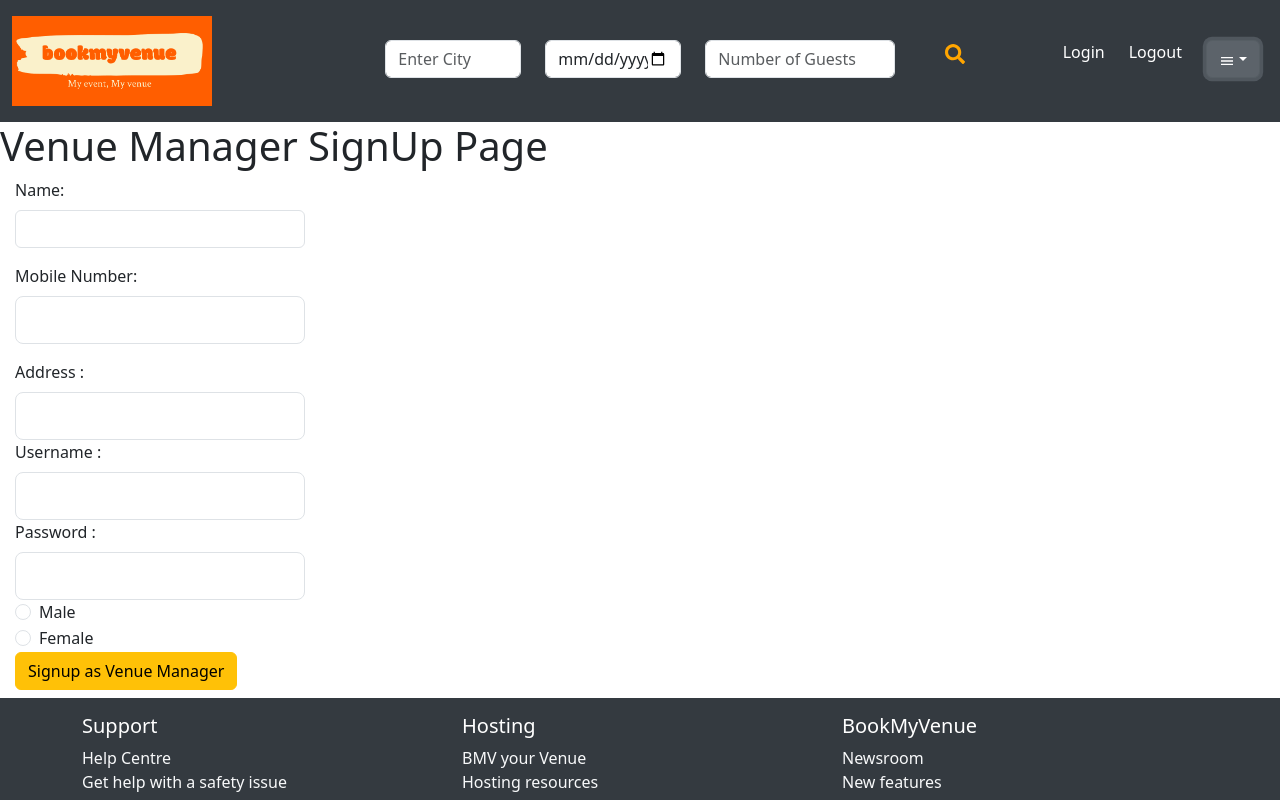
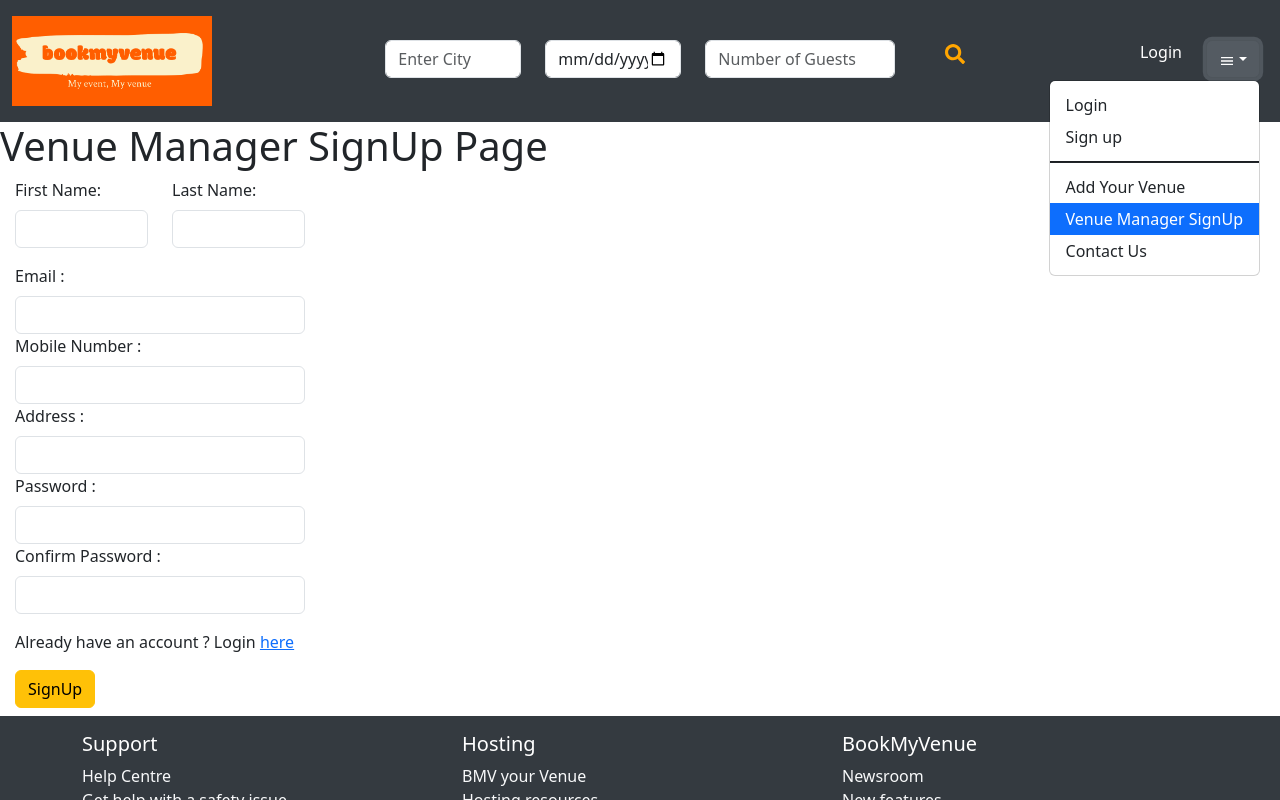
Before and after one commit to karanpatil41/bookMyVenueFrontend, a React (Create React App) app in the folder book-my-venue/: page /vmSignUp in a window 1280 px wide. Both pictures are taken after a click on the button 1232 px from the left and 59 px from the top of the page. Shown: the top 800 px of the page. Built offline with nearby package versions, Linux system fonts and the light colour scheme.

Commit message:
Added Login/Logout/Username feature

```diff
--- a/book-my-venue/src/Components/AddYourVenue.js
+++ b/book-my-venue/src/Components/AddYourVenue.js
@@ -5,7 +5,7 @@ import { useDispatch, useSelector } from "react-redux";
 
 const AddYourVenue = () => {
   const status = useSelector((state) => state.auth);
-  console.log(`status = `,status.status);
+  // console.log(`status = `,status.status);
 
   const initialData = {
     username: "",
@@ -49,11 +49,14 @@ const AddYourVenue = () => {
   const handleSubmit = async (e) => {
     e.preventDefault();
 
-    const token = sessionStorage['token'];
     const headers = {
-      'Content-Type': 'multipart/form-data', // Set the Content-Type header
-      'Authorization': `Bearer ${token}`, // Include your authorization header if needed
+      headers: {
+        token: sessionStorage['token'],
+      },
+      // 'Content-Type': 'multipart/form-data', // Set the Content-Type header
+      // 'Authorization': `Bearer ${token}`, // Include your authorization header if needed
     }
+
     console.log("Venue Form Data: ", formData);
 
     try {
@@ -67,7 +70,7 @@ const AddYourVenue = () => {
       const response = await axios.post(
         "http://localhost:8080/api/venue/createVenue",
         formDataObject ,
-        {headers}
+        headers
       );
       console.log("Server Response: ", response.data);
       // Handle success, show a success message or redirect if needed
@@ -75,7 +78,7 @@ const AddYourVenue = () => {
       console.error("Error sending data to the server: ", error);
       // Handle error, show an error message or log it
     }
-    setFormData(initialData);
+    // setFormData(initialData);
   };
 
   return (
--- a/book-my-venue/src/Components/Header.js
+++ b/book-my-venue/src/Components/Header.js
@@ -1,4 +1,4 @@
-import React, { useEffect, useState } from "react";
+import React, { useEffect, useRef, useState } from "react";
 import { FaSearch } from "react-icons/fa";
 import { MdOutlineMenu } from "react-icons/md";
 import { NavLink, useNavigate } from "react-router-dom";
@@ -19,7 +19,13 @@ const Header = () => {
   const [formData, setFormData] = useState(initialFormData);
   const navigate = useNavigate();
   const dispatch = useDispatch();
+  const currentDate = useRef(new Date().toISOString().split("T")[0]); // Get current date in ISO format
 
+  //get the current state from redux
+  const loginStatus = useSelector((state) => state.auth.status);
+  console.log(`login: status => `, loginStatus);
+  const username = sessionStorage['username'];
+  // console.log(`Username is ${username}`);
   const onLogout = () => {
     sessionStorage.removeItem("token");
     sessionStorage.removeItem("username");
@@ -33,37 +39,27 @@ const Header = () => {
   const handleInputChange = (e) => {
     const { name, value } = e.target;
     setFormData({ ...formData, [name]: value });
+    console.log(`login: status => `, loginStatus);
   };
 
   const handleSearch = async (e) => {
     e.preventDefault();
-
+    console.log(`formData= `, formData);
     try {
       //Make a POST request to your server endpoint
       const response = await axios.get(
         `http://localhost:8080/api/venue/search?city=${formData.city}&capacity=${formData.capacity}`,
         formData
       );
+      //Navigate to the Venue component and pass the response data as state
+      navigate("/api/venue/search");
       console.log("Server Response in Header: ", response.data);
       dispatch(sortedVenues(response.data));
-      //Navigate to the Venue component and pass the response data as state
-      navigate("/api/venue/search",{venues: response.data});
-
     } catch (error) {
       console.error("Error sending data to the server: ", error);
     }
 
     // setFormData(initialFormData);
-  };
-  //State to manage dropdown visibility
-  const [dropdownVisible, setDropDownVisible] = useState(false);
-
-  const handleMouseEnter = () => {
-    setDropDownVisible(true);
-  };
-
-  const handleMouseLeave = () => {
-    setDropDownVisible(false);
   };
 
   useEffect(() => {
@@ -119,6 +115,7 @@ const Header = () => {
                 value={formData.date}
                 placeholder="Enter Date"
                 className="form-control"
+                min={currentDate.current} // Set the min attribute to the current date
                 onChange={handleInputChange}
               />
             </div>
@@ -146,59 +143,80 @@ const Header = () => {
                 onMouseEnter={(e) => (e.target.style.transform = "scale(1.2)")}
                 onMouseLeave={(e) => (e.target.style.transform = "scale(1)")}
               />
-
             </div>
           </div>
         </div>
         {/* Container 3: Toggle button */}
         <div className="col-md-2 mt-4 d-flex justify-content-end">
+          {loginStatus && (
+            <NavLink
+              // onClick={}
+              className="mr-4"
+              style={{
+                color: "white",
+                textDecoration: "none",
+                pointerEvents: loginStatus ? "auto" : "none",
+                opacity: loginStatus ? 1 : 0.5,
+              }}
+            >
+              {username}
+            </NavLink>
+          )}
+          {!loginStatus && (
             <NavLink
               to="/userLogin"
               className="mr-4"
               style={{
                 color: "white",
                 textDecoration: "none",
+                pointerEvents: loginStatus ? "none" : "auto",
+                opacity: loginStatus ? 0.5 : 1,
               }}
             >
               Login
             </NavLink>
+          )}
+          {loginStatus && (
             <NavLink
               onClick={onLogout}
               className="mr-4"
               style={{
                 color: "white",
                 textDecoration: "none",
-              pointerEvents: "auto",
+                pointerEvents: loginStatus ? "auto" : "none",
+                opacity: loginStatus ? 1 : 0.5,
               }}
             >
               Logout
             </NavLink>
-
-          <Dropdown
-            show={dropdownVisible}
-            onMouseEnter={handleMouseEnter}
-            onMouseLeave={handleMouseLeave}
-          >
+          )}
+          <Dropdown>
             <Dropdown.Toggle
               variant="secondary"
               id="dropdown-basic"
               className="mr-2"
-              onMouseEnter={handleMouseEnter}
-              onMouseLeave={handleMouseLeave}
             >
               <MdOutlineMenu />
             </Dropdown.Toggle>
 
-            <Dropdown.Menu
-              onMouseEnter={handleMouseEnter}
-              onMouseLeave={handleMouseLeave}
+            <Dropdown.Menu>
+            {loginStatus && (
+              <Dropdown.Item as={NavLink}
+              // onClick={}
               >
+                {username}
+              </Dropdown.Item>
+            )}
+              {!loginStatus && (
                 <Dropdown.Item as={NavLink} to="/userLogin">
                   Login
                 </Dropdown.Item>
+              )}
+              {loginStatus && (
                 <Dropdown.Item as={NavLink} onClick={onLogout}>
                   Logout
                 </Dropdown.Item>
+              )}
               <Dropdown.Item as={NavLink} to="/userSignUp">
                 Sign up
               </Dropdown.Item>
--- a/book-my-venue/src/Components/UserSignup.js
+++ b/book-my-venue/src/Components/UserSignup.js
@@ -13,11 +13,10 @@ const UserSignup = () => {
     address: "",
     password: "",
     confirmPassword: "",
+    roleName:"NORMAL_USER",
     roleId: 1,
   };
   const [formData, setFormData] = useState(initialData);
-
-  const [submitError, setSubmitError] = useState(null);
 
   const navigate = useNavigate();
 
@@ -31,21 +30,23 @@ const UserSignup = () => {
 
     if (formData.firstName.length === 0) {
       toast.error("Please enter firstName");
-    } else if (formData.lastName.length == 0) {
+    } else if (formData.lastName.length === 0) {
       toast.error("Please enter lastName");
-    } else if (formData.email.length == 0) {
+    } else if (formData.email.length === 0) {
       toast.error("Please enter email");
-    } else if (formData.contactNumber.length == 0) {
+    } else if (formData.contactNumber.length === 0) {
       toast.error("Please enter contactNumber");
-    } else if (formData.address.length == 0) {
+    }else if(formData.contactNumber.length !== 10){
+      toast.error("Please enter contactNumber with 10 digits only");
+    } else if (formData.address.length === 0) {
       toast.error("Please enter address");
-    } else if (formData.password.length == 0) {
+    } else if (formData.password.length === 0) {
       toast.error("Please enter password");
-    }else if (formData.confirmPassword.length == 0) {
+    }else if (formData.confirmPassword.length === 0) {
       toast.error("Please enter confirm password");
-    } else if (formData.confirmPassword != formData.password) {
+    } else if (formData.confirmPassword !== formData.password) {
       toast.error("Password does not match");
-    }
+    }else{
       try {
         //Send user data to the server using Axios
         const response = await axios.post(
@@ -62,12 +63,13 @@ const UserSignup = () => {
         } else {
           toast.error("Error signing up user");
           console.error("Error signing up user");
-        setSubmitError("Error signing up user");
         }
       } catch (error) {
         toast.error(`Error signing up user: ${error.message}`);
         console.error("Error signing up user", error.message);
       }
+    }
+
   };
   return (
     <div>
@@ -163,7 +165,6 @@ const UserSignup = () => {
         <button type="submit" className="btn btn-warning mt-3">
           SignUp
         </button>
-        {/* </div> */}
       </form>
     </div>
   );
--- a/book-my-venue/src/Components/Userlogin.js
+++ b/book-my-venue/src/Components/Userlogin.js
@@ -18,8 +18,8 @@ function UserLogin() {
   const dispatch = useDispatch();
 
   //get the current state from redux
-  const status=useSelector((state) => state.auth);
-  console.log(`login: status => `, status)
+  // const status=useSelector((state) => state.auth);
+  // console.log(`login: status => `, status)
 
   const handleInputChange = (e) => {
     const { name, value } = e.target;
--- a/book-my-venue/src/Components/vmsignup.js
+++ b/book-my-venue/src/Components/vmsignup.js
@@ -2,41 +2,176 @@ import React, { useState } from "react";
 // import "./vmsignup.css";
 // import { useNavigate } from "react-router-dom";
 import "bootstrap/dist/css/bootstrap.min.css";
+import { toast } from "react-toastify";
+import { Link, useNavigate } from "react-router-dom";
+import axios from "axios";
 
 const Vmsignup = () => {
-  const initialFormData = {
-    managerName: "",
-    managerMobileNumber: "",
-    managerAddress: "",
-    // managerCapacity: "",
-    // managerImage: "",
-    // managerVideo: "",
-    // managerDescription: "",
-    managerUsername: "",
-    managerPassword: "",
+  const initialData = {
+    firstName: "",
+    lastName: "",
+    email: "",
+    contactNumber: "",
+    address: "",
+    password: "",
+    confirmPassword: "",
+    roleName:"VENUE_MANAGER",
+    roleId: 2,
   };
-  const [formData, setFormData] = useState(initialFormData);
-  // const navigate = useNavigate();
-  const handleInputChange = (e) => {
+  const [formData, setFormData] = useState(initialData);
+  const navigate = useNavigate();
+
+  const handleChange = (e) => {
     const { name, value } = e.target;
     setFormData({ ...formData, [name]: value });
   };
-  const handleSubmit = (e) => {
+  const handleSubmit = async (e) => {
     e.preventDefault(); //this line prevents from formdata getting
     //vanished away on console
     console.log("Form Submitted:", formData);
+    if (formData.firstName.length === 0) {
+      toast.error("Please enter firstName");
+    } else if (formData.lastName.length === 0) {
+      toast.error("Please enter lastName");
+    } else if (formData.email.length === 0) {
+      toast.error("Please enter email");
+    } else if (formData.contactNumber.length === 0) {
+      toast.error("Please enter contactNumber");
+    }else if(formData.contactNumber.length !== 10){
+      toast.error("Please enter contactNumber with 10 digits only");
+    } else if (formData.address.length === 0) {
+      toast.error("Please enter address");
+    } else if (formData.password.length === 0) {
+      toast.error("Please enter password");
+    } else if (formData.confirmPassword.length === 0) {
+      toast.error("Please enter confirm password");
+    } else if (formData.confirmPassword !== formData.password) {
+      toast.error("Password does not match");
+    }else{
+      try {
+        //Send user data to the server using Axios
+        const response = await axios.post(
+          "http://localhost:8080/api/user/signup",
+          formData
+        );
 
-    // navigate("/venueDetails", { state: { parentData } });
+        //Check the response and handle success or error accordingly
+        if (response.status === 201) {
+          toast.success("Successfully registered your account");
+          console.log("Server Response: ", response.data);
+          setFormData(initialData);
+          navigate("/userLogin");
+        } else {
+          toast.error("Error signing up user");
+          console.error("Error signing up user");
+        }
+      } catch (error) {
+        toast.error(`Error signing up user: ${error.message}`);
+        console.error("Error signing up user", error.message);
+      }
+    }
+
 
     //Clear the form after submission
-    setFormData(initialFormData);
+    setFormData(initialData);
   };
 
   return (
-    <div >
+    <div>
       <h1>Venue Manager SignUp Page</h1>
+      <form className="col-md-3" onSubmit={handleSubmit}>
+        <div className="row">
+          <div className="col">
+            <label htmlFor="firstName">First Name: </label>
+            <input
+              type="text"
+              id="firstName"
+              name="firstName"
+              className="form-control"
+              value={formData.firstName}
+              onChange={handleChange}
+            />
+          </div>
+          <div className="col mb-3">
+            <label htmlFor="lastName">Last Name: </label>
+            <input
+              type="text"
+              id="lastName"
+              name="lastName"
+              className="form-control"
+              value={formData.lastName}
+              onChange={handleChange}
+            />
+          </div>
+        </div>
+        <div>
+          <label htmlFor="email">Email :</label>
+          <input
+            type="email"
+            id="email"
+            name="email"
+            className="form-control"
+            value={formData.email}
+            onChange={handleChange}
+          />
+        </div>
+        <div>
+          <label htmlFor="cName">Mobile Number :</label>
+          <input
+            type="text"
+            id="contactNumber"
+            name="contactNumber"
+            className="form-control"
+            value={formData.contactNumber}
+            onChange={handleChange}
+          />
+        </div>
+        <div>
+          <label htmlFor="address">Address :</label>
+          <input
+            type="text"
+            id="address"
+            name="address"
+            className="form-control"
+            value={formData.address}
+            onChange={handleChange}
+          />
+        </div>
+        <div>
+          <label htmlFor="password">Password :</label>
+          <input
+            type="password"
+            id="password"
+            name="password"
+            className="form-control"
+            value={formData.password}
+            onChange={handleChange}
+          />
+        </div>
+        <div>
+          <label htmlFor="confirmPassword">Confirm Password :</label>
+          <input
+            type="password"
+            id="confirmPassword"
+            name="confirmPassword"
+            className="form-control"
+            value={formData.confirmPassword}
+            onChange={handleChange}
+          />
+        </div>
 
-      <form className="col-md-3" onSubmit={handleSubmit}>
+        <div className="row">
+          <div className="col">
+            <div className="mt-3">
+              Already have an account ? Login <Link to={'/userLogin'}>here</Link>
+            </div>
+          </div>
+        </div>
+        <button type="submit" className="btn btn-warning mt-3">
+          SignUp
+        </button>
+      </form>
+      {/* <form className="col-md-3" onSubmit={handleSubmit}>
         <div className="form-group">
           <label htmlFor="inputEmail14">Name: </label>
           <input
@@ -70,47 +205,6 @@ const Vmsignup = () => {
             onChange={handleInputChange}
           />
         </div>
-        {/* <div>
-          <label htmlFor="managerCapacity">Capacity: </label>
-          <input
-            type="number"
-            name="managerCapacity"
-            id="managerCapacity"
-            value={formData.managerCapacity}
-            onChange={handleInputChange}
-          />
-        </div>
-        <div>
-          <label htmlFor="managerImage">Image : </label>
-          <input
-            type="text"
-            name="managerImage"
-            id="managerImage"
-            value={formData.managerImage}
-            onChange={handleInputChange}
-          />
-        </div>
-        <div>
-          <label htmlFor="managerVideo">Video : </label>
-          <input
-            type="text"
-            name="managerVideo"
-            id="managerVideo"
-            value={formData.managerVideo}
-            onChange={handleInputChange}
-          />
-        </div>
-        <div>
-          <label htmlFor="managerDescription">Description: </label>
-          <input
-            type="text"
-            name="managerDescription"
-            id="managerDescription"
-            value={formData.managerDescription}
-            onChange={handleInputChange}
-          />
-        </div> */}
-
         <div>
           <label htmlFor="managerUsername">Username : </label>
           <input
@@ -134,7 +228,6 @@ const Vmsignup = () => {
           />
         </div>
         <div class="form-check">
-
           <input
             class="form-check-input"
             type="radio"
@@ -159,7 +252,7 @@ const Vmsignup = () => {
         <button type="submit" className="btn btn-warning">
           Signup as Venue Manager
         </button>
-      </form>
+      </form> */}
     </div>
   );
 };
```
Also changed, not shown: book-my-venue/src/Components/Venue.js (+3 -12 lines). Lines whose indentation alone changed are shown as unchanged.
